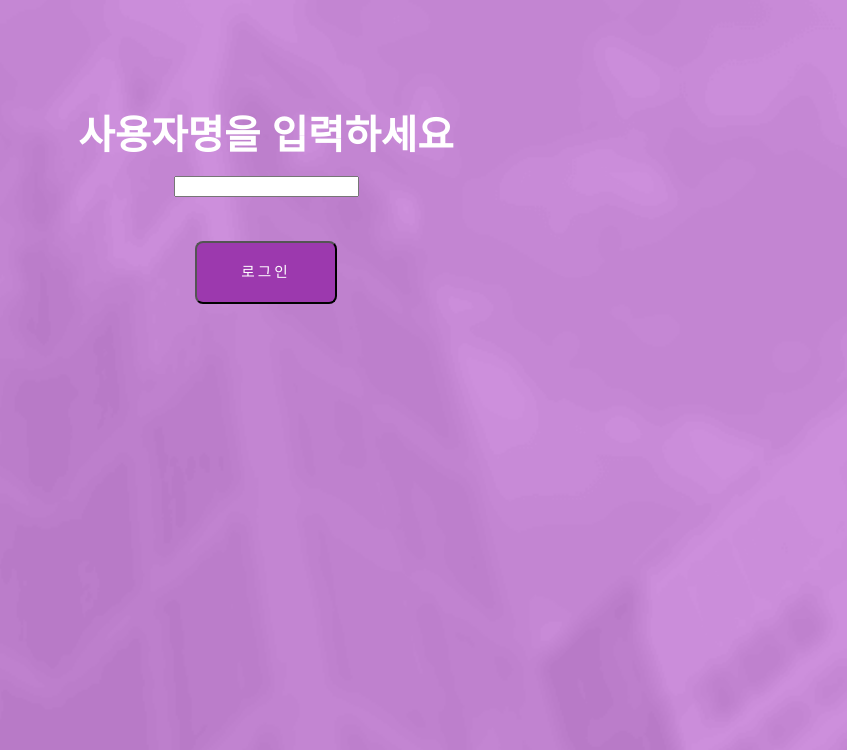
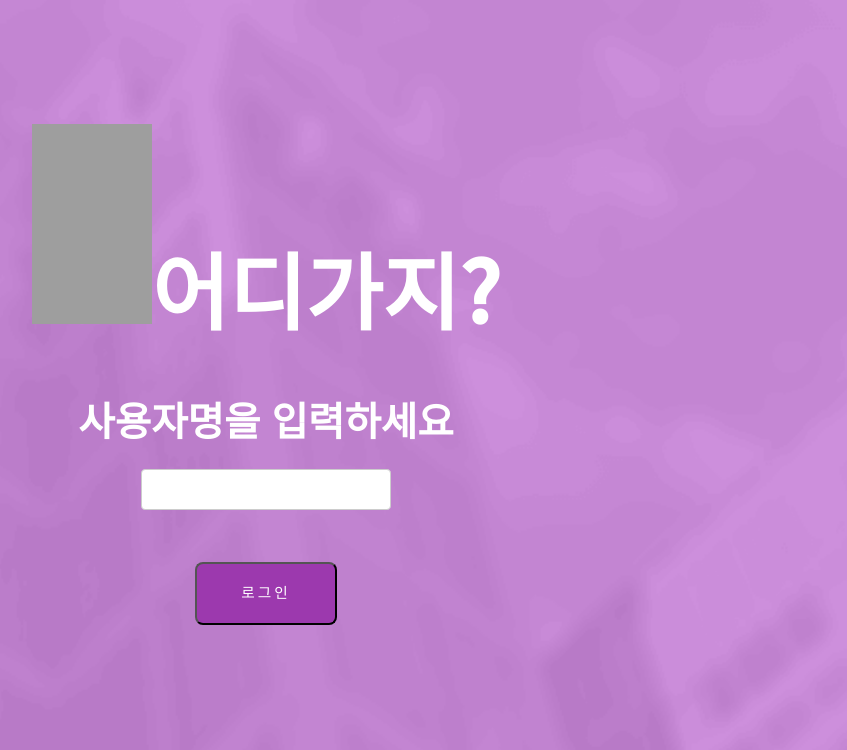
Before and after one commit to LaurentLaury/jaljaljal, a Flask app: page / in a window 1280 px wide. Shown: the part 88-838 px from the top of the page, without its empty margins (374-1221 px from the left). Run offline with Flask 2, Linux system fonts and the light colour scheme; parts of the project's set-up code (start-up, migrations or seed data) failed here and were passed over; some libraries are stand-ins or nearby versions; grey boxes are pictures that could not be loaded.

Commit message:
css 변경

```diff
--- a/static/default.css
+++ b/static/default.css
@@ -232,7 +232,11 @@
 	{
 		margin-bottom: 3em;
 	}
-
+	.title h1
+	{
+		text-transform: uppercase;
+		font-size: 5.7em;
+	}
 	.title h2
 	{
 		text-transform: uppercase;
@@ -428,6 +432,11 @@
 	}
 
 	#banner .title h2
+	{
+		color: #FFF;
+	}
+
+	#banner .title h1
 	{
 		color: #FFF;
 	}
--- a/templates/jjj/home.html
+++ b/templates/jjj/home.html
@@ -52,6 +52,22 @@
 			background: #9C39AE;
 		}
 
+		input[type=text], select {
+			  width: 25%;
+			  padding: 12px 20px;
+			  margin: 8px 0;
+			  display: inline-block;
+			  border: 1px solid #ccc;
+			  border-radius: 4px;
+			  box-sizing: border-box;
+			}
+
+		.title h1
+	{
+		text-transform: uppercase;
+		font-size: 5.7em;
+	}
+
 	</style>
 
 	<script type="text/javascript">
@@ -90,6 +106,9 @@
 	<div id="banner">
 		<div class="container">
 			<div class="title">
+				<br/>
+				<h1 align="center"><img src="../../static/images/eggplant2.png" width="120" height="200">어디가지?</h1>
+				<br/><br/>
 				<h2 align="center" >사용자명을 입력하세요</h2>
 			</div>
 			<ul class="actions">
```
